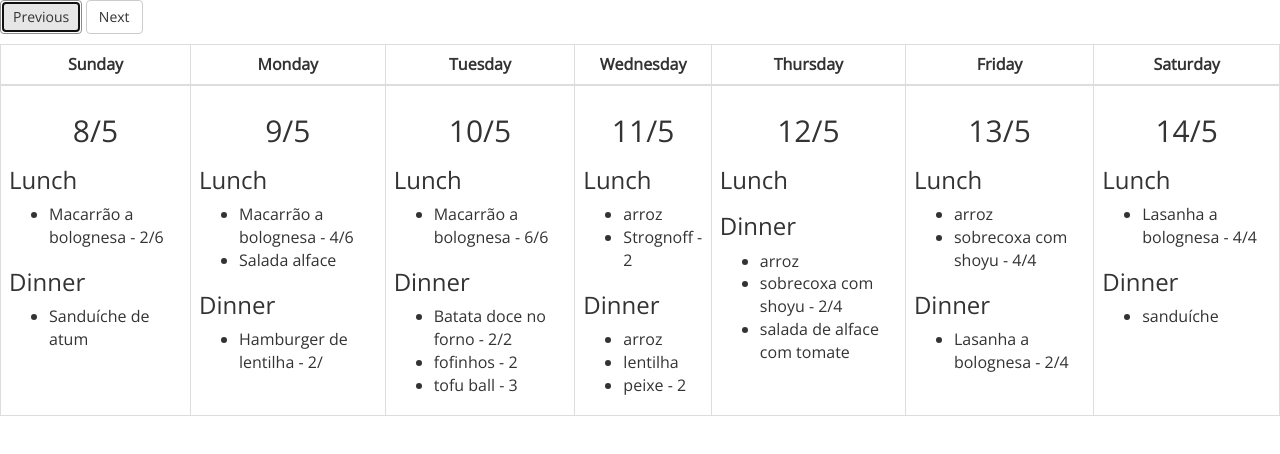
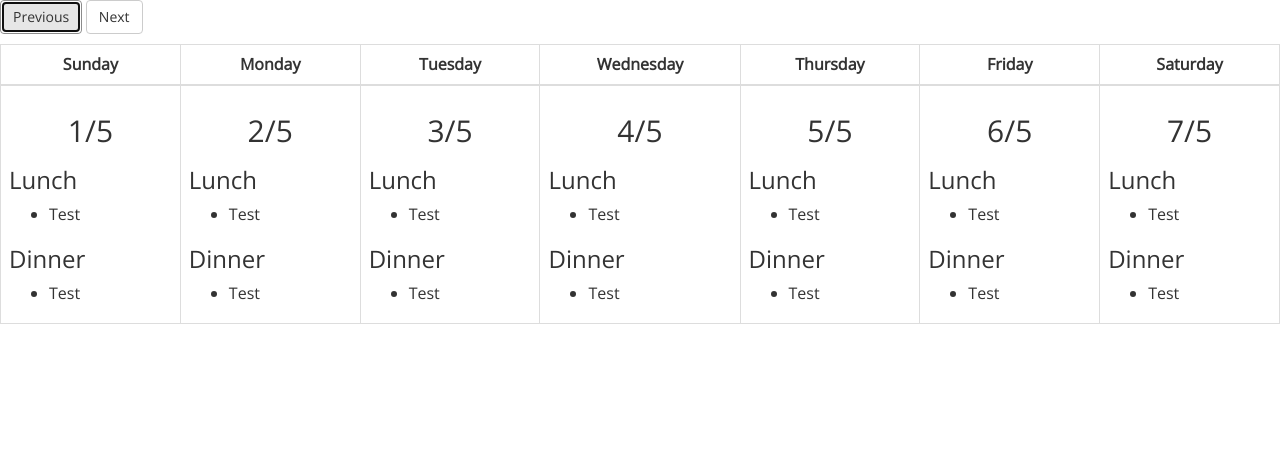
Before and after one commit to visola/FamilyMenu, a plain HTML site: page cardapio.html in a window 1280 px wide. Both pictures are taken after a click on the button "Previous". Drawn offline with nearby package versions, Linux system fonts and the light colour scheme.

Commit message:
Dynamically generate table

```diff
--- a/cardapio.html
+++ b/cardapio.html
@@ -23,23 +23,59 @@
   </style>
   <script>
     var week = [];
+    var plusDays = 0;
+
+    function generateWeek(plusDays) {
       var now = new Date();
+      now.setDate(now.getDate() + plusDays);
+
+      week = [];
+
       week[now.getDay()] = new Date(now.getTime());
       while (week[0] === undefined) {
         now.setDate(now.getDate() - 1);
         week[now.getDay()] = new Date(now.getTime());
       }
+
       now = new Date();
+      now.setDate(now.getDate() + plusDays);
+
       while (week[6] === undefined) {
         now.setDate(now.getDate() + 1);
         week[now.getDay()] = new Date(now.getTime());
       }
+    }
 
-    $(function(){
+    function renderDays() {
       $("td h2").each(function(i, el){
         var date = week[i];
         $(this).text(date.getDate() + "/" + (date.getMonth() + 1));
       });
+    }
+
+    $(function(){
+      var rowElement = $('tbody tr'),
+        i = 0;
+
+      generateWeek(plusDays);
+
+      for (i = 0; i < week.length; i++) {
+        rowElement.append($('<td><h2></h2><h3>Lunch</h3><ul><li>Test</li></ul><h3>Dinner</h3><ul><li>Test</li></ul></td>'));
+      }
+
+      $('#previous-week').click(function () {
+        plusDays -= 7;
+        generateWeek(plusDays);
+        renderDays();
+      });
+
+      $('#next-week').click(function () {
+        plusDays += 7;
+        generateWeek(plusDays);
+        renderDays();
+      });
+
+      renderDays();
     });
   </script>
 </head>
@@ -47,8 +83,8 @@
 <body>
 
   <p>
-    <button class="btn btn-default">Previous</button>
-    <button class="btn btn-default">Next</button>
+    <button id="previous-week" class="btn btn-default">Previous</button>
+    <button id="next-week" class="btn btn-default">Next</button>
   </p>
 
   <table class="table table-bordered">
@@ -63,94 +99,7 @@
         <th>Saturday</th>
       </tr>
     </thead>
-    <tbody>
-      <tr>
-        <td>
-          <h2></h2>
-          <h3>Lunch</h3>
-          <ul>
-            <li>Macarrão a bolognesa - 2/6</li>
-          </ul>
-          <h3>Dinner</h3>
-          <ul>
-            <li>Sanduíche de atum</li>
-          </ul>
-        </td>
-        <td>
-          <h2></h2>
-          <h3>Lunch</h3>
-          <ul>
-            <li>Macarrão a bolognesa - 4/6</li>
-            <li>Salada alface</li>
-          </ul>
-          <h3>Dinner</h3>
-          <ul>
-            <li>Hamburger de lentilha - 2/</li>
-          </ul>
-        </td>
-        <td>
-          <h2></h2>
-          <h3>Lunch</h3>
-          <ul>
-            <li>Macarrão a bolognesa - 6/6</li>
-          </ul>
-          <h3>Dinner</h3>
-          <ul>
-            <li>Batata doce no forno - 2/2</li>
-            <li>fofinhos - 2</li>
-            <li>tofu ball - 3</li>
-          </ul>
-        </td>
-        <td>
-          <h2></h2>
-          <h3>Lunch</h3>
-          <ul>
-            <li>arroz</li>
-            <li>Strognoff - 2</li>
-          </ul>
-          <h3>Dinner</h3>
-          <ul>
-            <li>arroz</li>
-            <li>lentilha</li>
-            <li>peixe - 2</li>
-          </ul>
-        </td>
-        <td>
-          <h2></h2>
-          <h3>Lunch</h3>
-          <ul></ul>
-          <h3>Dinner</h3>
-          <ul>
-            <li>arroz</li>
-            <li>sobrecoxa com shoyu  - 2/4</li>
-            <li>salada de alface com tomate</li>
-          </ul>
-        </td>
-        <td>
-          <h2></h2>
-          <h3>Lunch</h3>
-          <ul>
-            <li>arroz</li>
-            <li>sobrecoxa com shoyu  - 4/4</li>
-          </ul>
-          <h3>Dinner</h3>
-          <ul>
-            <li>Lasanha a bolognesa - 2/4</li>
-          </ul>
-        </td>
-        <td>
-          <h2></h2>
-          <h3>Lunch</h3>
-          <ul>
-            <li>Lasanha a bolognesa - 4/4</li>
-          </ul>
-          <h3>Dinner</h3>
-          <ul>
-            <li>sanduíche</li>
-          </ul>
-        </td>
-      </tr>
-    </tbody>
+    <tbody><tr></tr></tbody>
   </table>
 </body>
 
```
Lines whose indentation alone changed are shown as unchanged.
